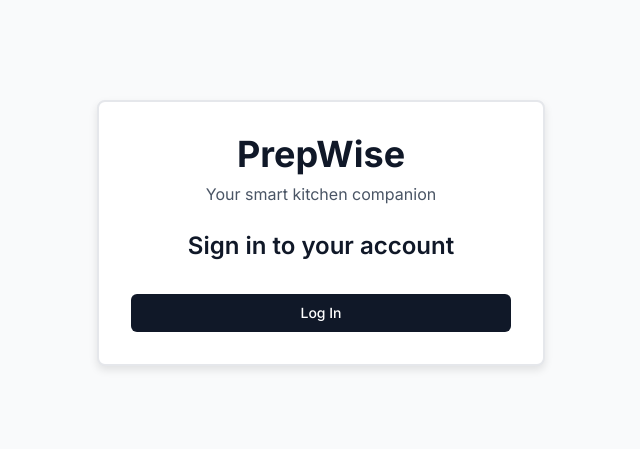
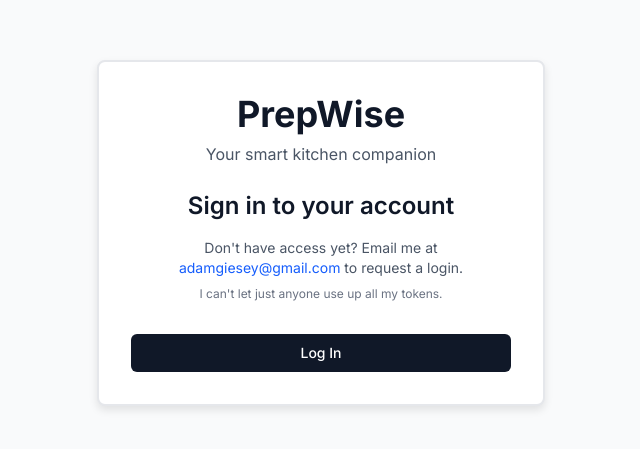
Before and after one commit to AGiesey/prepwise, a Next.js app: page /login in a window 1280 px wide. Shown: the part 167-616 px from the top of the page, without its empty margins (319-959 px from the left). Built offline with nearby package versions, Linux system fonts and the light colour scheme.

Commit message:
add some helper text to login

```diff
--- a/src/app/login/page.tsx
+++ b/src/app/login/page.tsx
@@ -7,9 +7,19 @@ export default function LoginPage() {
         <div className="text-center">
           <h1 className="text-4xl font-bold text-gray-900 mb-2">PrepWise</h1>
           <p className="text-gray-600 mb-6">Your smart kitchen companion</p>
-          <h2 className="text-2xl font-semibold text-gray-900">
+          <h2 className="text-2xl font-semibold text-gray-900 mb-4">
             Sign in to your account
           </h2>
+          <p className="text-sm text-gray-600 mb-2">
+            Don&apos;t have access yet? Email me at{' '}
+            <a href="mailto:adamgiesey@gmail.com" className="text-blue-600 hover:underline">
+              adamgiesey@gmail.com
+            </a>{' '}
+            to request a login.
+          </p>
+          <p className="text-xs text-gray-500 mb-6">
+            I can&apos;t let just anyone use up all my tokens.
+          </p>
         </div>
         <LoginForm />
       </div>
```
